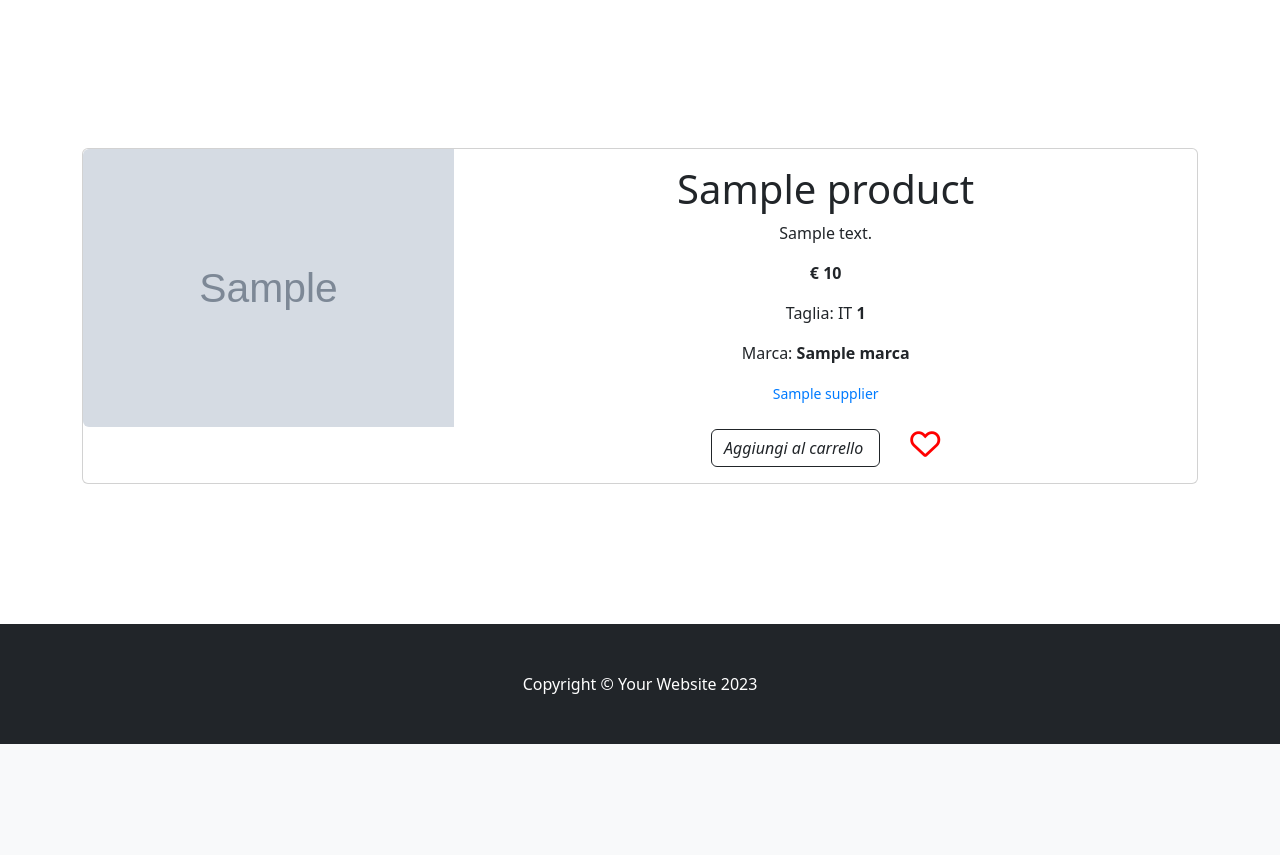
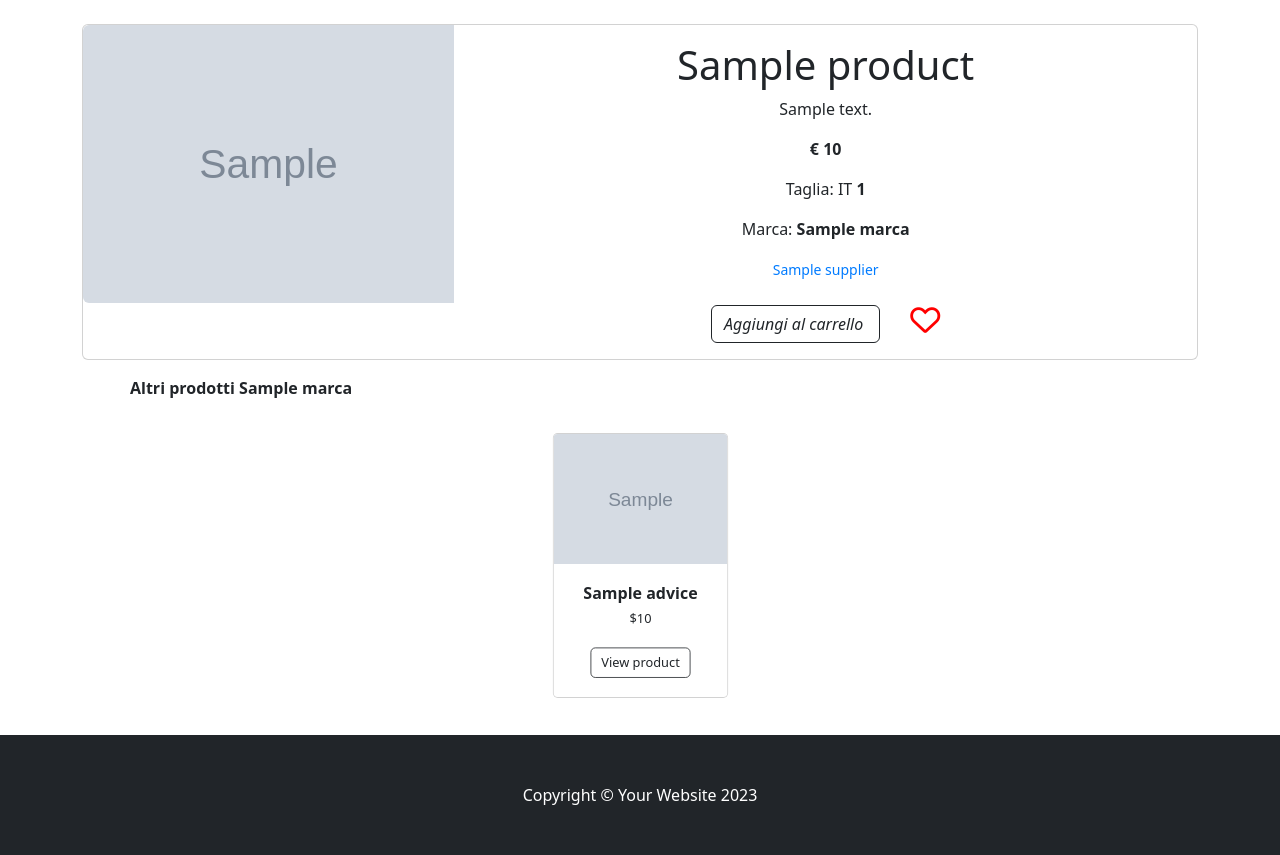
Before and after one commit to gabrieledavena/eCom, a Django app: template store/templates/store/product.html in a window 1280 px wide. Shown: the part 56-911 px from the top of the page. Before the commit the page ends 800 px from the top, so only its background shows below. Run offline with Django 5.2, Linux system fonts and the light colour scheme; the template is opened without the code that fills it: most values are stand-ins (such as "Sample title", 1, 10 or a date in 2020); grey boxes marked "Sample" are stand-in pictures; some libraries are stand-ins or nearby versions.

Commit message:
Reccomendation marca

```diff
--- a/store/templates/store/home_store.html
+++ b/store/templates/store/home_store.html
@@ -7,6 +7,8 @@
     }
     </style>
 {% endblock %}
+
+
 {%block content %}
         <!-- Header-->
         <header class="bg-dark py-1">
--- a/store/templates/store/product.html
+++ b/store/templates/store/product.html
@@ -29,6 +29,25 @@
         a:hover {
             color: #003875; /* Cambia colore al passaggio */
         }
+
+        .small-card {
+    transform: scale(0.8); /* Riduce la dimensione mantenendo le proporzioni */
+    transform-origin: center; /* Mantiene la posizione centrale */
+}
+
+.small-card img {
+    height: 100%; /* Altezza ridotta per le immagini */
+    width: 100%;
+}
+
+.container {
+    margin-bottom: 0 !important;
+}
+
+.card.mb-3 {
+    margin-bottom: 10px;
+}
+
     </style>
 
     <link rel="stylesheet" href="https://cdnjs.cloudflare.com/ajax/libs/font-awesome/6.0.0-beta3/css/all.min.css">
@@ -38,10 +57,10 @@
 
 <!-- CONTENT -->
 {%block content%}
-<div class="container">
-<br/>
+    <br>
+<div class="container" >
 
-<div class="card mb-3" >
+<div class="card mb-3"  >
     <div class="row g-0">
       <div class="col-md-4">
         <img src="{{product.image.url}}" class="img-fluid rounded-start" alt="...">
@@ -81,6 +100,40 @@
       </div>
     </div>
   </div>
+
+<!-- RECCOMANDATIONS-->
+            <div class="container px-4 px-lg-5 mt-5" style="margin: 0 !important; padding-top: 0">
+                <strong>Altri prodotti {{ product.marca }}</strong>
+                <div class="row gx-4 gx-lg-5 row-cols-2 row-cols-md-3 row-cols-xl-4 justify-content-center">
+
+                    {% for advice in advices%}
+
+                    <div class="col mb-1">
+                        <div class="card h-100 small-card">
+                            <!-- Product image-->
+                            <img class="card-img-top" src="{{advice.image.url}}" alt="..." />
+                            <!-- Product details-->
+                            <div class="card-body p-4">
+                                <div class="text-center">
+                                    <!-- Product name-->
+                                    <h5 class="fw-bolder">{{advice.nome}}</h5>
+                                    <!-- Product price-->
+                                    ${{advice.price}}
+                                </div>
+                            </div>
+                            <!-- Product actions-->
+                            <div class="card-footer p-4 pt-0 border-top-0 bg-transparent">
+                                <div class="text-center"><a class="btn btn-outline-dark mt-auto" href="/store/product/{{ product.id }}/">View product</a></div>
+                            </div>
+                        </div>
+                    </div>
+
+                    {% endfor %}
+
+                </div>
+            </div>
+
+
 </div>
 
     <script>
--- a/store/views.py
+++ b/store/views.py
@@ -39,12 +39,13 @@
 
 def product_view(request, pk):
     product = get_object_or_404(Prodotto, id=pk)
-    return render(request, "store/product.html", {'product':product})
+    advices = Prodotto.objects.filter(marca=product.marca).exclude(id=product.id).filter(is_sold=False)
+    return render(request, "store/product.html", {'product':product, 'advices':advices})
 
 def category(request, cat):
     try:
         myCategory = Category.objects.get(id=cat)
-        products = Prodotto.objects.filter(category = myCategory)
+        products = Prodotto.objects.filter(category = myCategory).filter(is_sold= False)
     except:
         return redirect('/store')
     return render(request, 'store/category.html', {'products':products, 'category':myCategory})
```
Also changed, not shown: account/templates/account/supplierprofile.html (+5 -7 lines), checkout/templates/checkout/supplierOrderView.html (+4 -5 lines).
